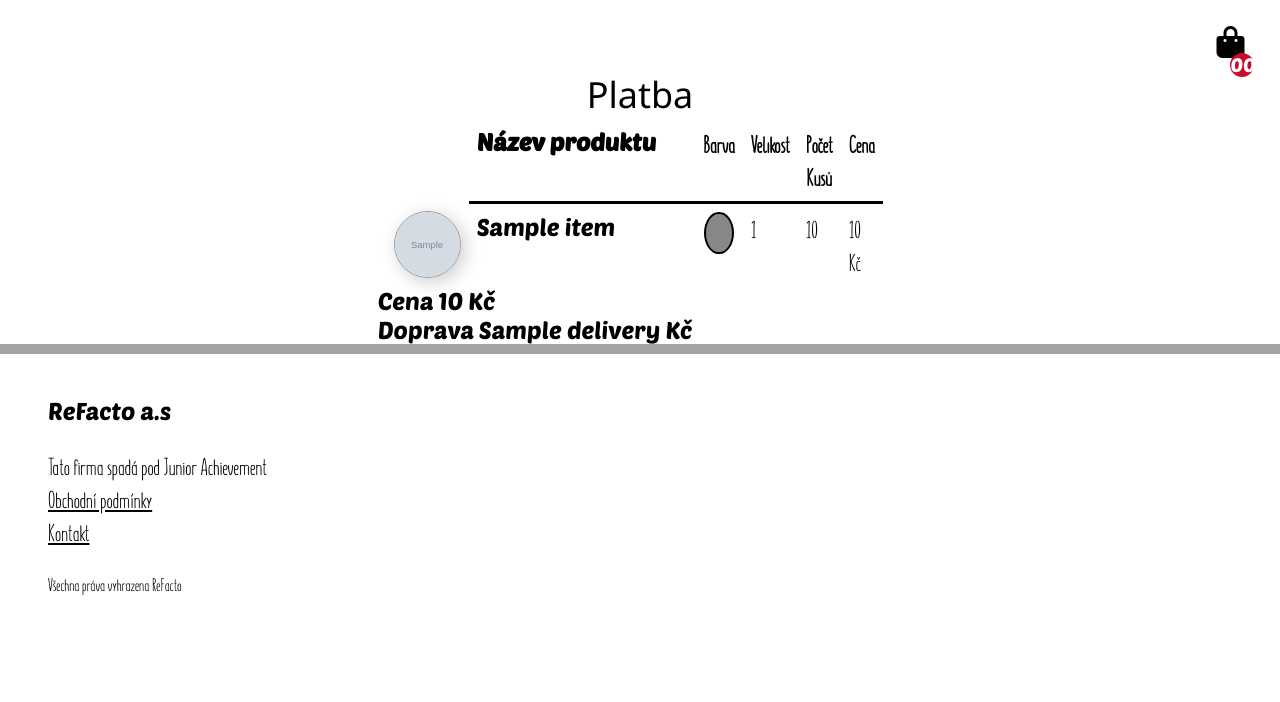
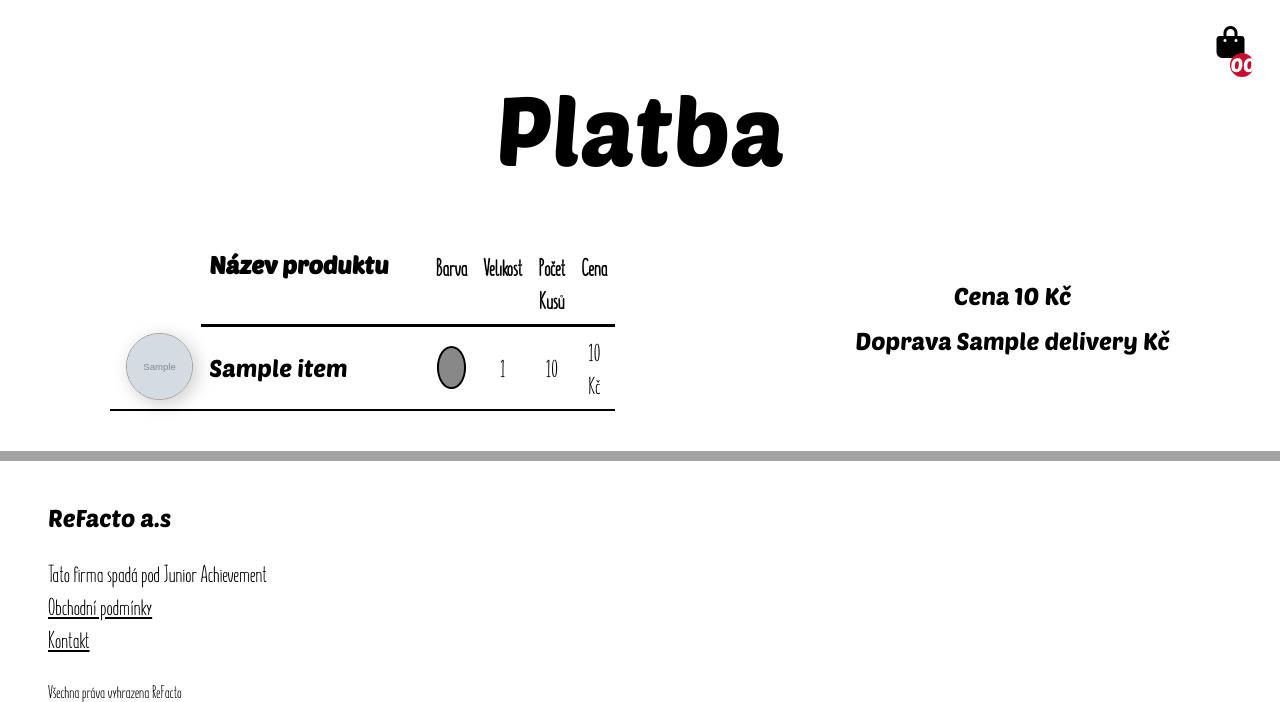
Before and after one commit to Rtizie/refacto-eshop, a Flask app: template app/templates/payment.html in a window 1280 px wide. Shown: the part 58-760 px from the top of the page. Before the commit the page ends 653 px from the top, so only its background shows below. Run offline with Flask 2, Linux system fonts and the light colour scheme; the template is opened without the code that fills it: most values are stand-ins (such as "Sample title", 1, 10 or a date in 2020); grey boxes marked "Sample" are stand-in pictures; some libraries are stand-ins or nearby versions.

Commit message:
Complete Payment

```diff
--- a/app/main.py
+++ b/app/main.py
@@ -1,5 +1,5 @@
 from datetime import timedelta
-import re
+from email.mime.text import MIMEText
 from flask import Flask,render_template,request,session
 from flask.helpers import url_for
 from werkzeug.exceptions import abort
@@ -7,7 +7,6 @@ from flask_sqlalchemy import SQLAlchemy
 import logging
 import sass
 from werkzeug.utils import redirect
-from flask_jsglue import JSGlue
 import smtplib
 
 app = Flask(__name__)
@@ -19,8 +18,6 @@ app.config['SECRET_KEY'] = b'\xc36@\xa8\x80\x0bWO\x04\xb7\xdc\xc8\xdd3\xa4\xa2\x
 app.config['PERMANENT_SESSION_LIFETIME'] = timedelta(days=7)
 logging.getLogger('werkzeug').setLevel('ERROR')
 db = SQLAlchemy(app)
-
-jsglue = JSGlue(app)
 class Shirt(db.Model):
 		id = db.Column(db.Integer, primary_key=True)
 		image = db.Column(db.String(300),nullable=False)
@@ -88,18 +85,23 @@ def payment():
 	return render_template('payment.html',products=products,grand_total=grand_total,delivery=deliveryC,delivery_total=delivery_total,firstName=firstName,lastName=lastName,email=email,phone=phone,address=address,town=town,psc=psc,deliveryV=delivery,number_of_items_in_basket=len(session.get('cart')))
 
 
-@app.route('/kosik/checkout/platbaOK',methods=['GET','POST'])
+@app.route("/platbaOK")
 def paymentOK():
-	#firstName = request.form.get('firstName')
-	#lastName = request.form.get('lastName')
-	#town =  request.form.get('town')
-	#psc = request.form.get('psc')
-	#deliveryV = request.form.get('deliveryV')
-	#address = request.form.get('address')
-	#email = request.form.get('email')
-	#phone = request.form.get('phone')
+	return render_template('paymentOK.html')
 
-	print(request.get_json())
+@app.route('/kosik/checkout/data',methods=['GET','POST'])
+def data():
+	data = request.get_json()
+	firstName = MIMEText(data['firstName'],'utf-8')
+	lastName = MIMEText(data['lastName'],'utf-8')
+	town = MIMEText(data['town'],'utf-8')
+	psc = MIMEText(data['psc'],'utf-8')
+	delivery = MIMEText(data['delivery'],'utf-8')
+	email = MIMEText(data['email'],'utf-8')
+	phone = MIMEText(data['phone'],'utf-8')
+	products = session.get('cart')
+	payment = MIMEText(data['cost'],'utf-8')
+	address = MIMEText(data['address'],'utf-8')
 
 	gmail_user = 'tvojemamazeddy@gmail.com'
 	gmail_password = '1597538624Sasa'
@@ -107,8 +109,7 @@ def paymentOK():
 	sent_from = gmail_user
 	to = ['refacto-objednavky@email.cz']
 
-	#message = f"""{firstName},{lastName},{email}.{phone},{address},{town},{psc},{deliveryV}"""
-
+	message = f"""{firstName},{lastName},{email}.{phone},{address},{town},{psc},{delivery},{products},{payment}"""
 	try:
 		smtp_server = smtplib.SMTP_SSL('smtp.gmail.com', 465)
 		smtp_server.ehlo()
@@ -119,7 +120,6 @@ def paymentOK():
 	except smtplib.SMTPException as e:
 		print (e)
 		print( "Error: unable to send email")
-	return render_template('paymentOK.html')
 
 @app.route("/cart_remove",methods=['GET','POST'])
 def cart_remove():
--- a/app/static/css/payment.css
+++ b/app/static/css/payment.css
@@ -39,12 +39,33 @@
     font-size: x-large; }
     .main .items table tr th:not(.nameCol) {
       text-align: center; }
-    .main .info h1 {
-      font-family: 'PoetsenOne';
-      margin-bottom: 2vh;
-      font-size: 6rem; }
-    .main .info h3 {
-      font-family: 'PoetsenOne'; }
+  .main .items table tr td {
+    vertical-align: middle;
+    border-bottom: 2px solid black; }
+    .main .items table tr td:not(.name) {
+      text-align: center; }
+    .main .items table tr td form input[type=submit] {
+      text-decoration: none;
+      border: none; }
+  .main h1 {
+    font-family: 'PoetsenOne';
+    margin-bottom: 2vh;
+    font-size: 6rem; }
+  .main .data {
+    width: 100%;
+    display: flex;
+    justify-content: space-around;
+    flex-direction: row; }
+    .main .data * {
+      margin: auto; }
+    .main .data .info {
+      margin-top: 10vh;
+      margin-bottom: 10vh; }
+      .main .data .info * {
+        text-align: center; }
+      .main .data .info h3 {
+        font-family: 'PoetsenOne';
+        margin-bottom: 2vh; }
   .main #paypal-button-container {
     z-index: 0;
     width: 90%;
--- a/app/templates/payment.html
+++ b/app/templates/payment.html
@@ -56,18 +56,26 @@ block head %}
                 }]
             });
         },
-        onApprove: async function (data, actions) {
+        onApprove: function (data, actions) {
             return actions.order.capture().then(function (details) {
-                alert('success!');
-                fetch('/kosik/checkout/platbaOK', {
+                fetch('/kosik/checkout/data', {
                     method: 'post',
                     headers: {
                         'content-type': 'application/json'
                     },
                     body: JSON.stringify({
-                        orderID: data.orderID,
+                        'firstName': '{{ firstName }}',
+						'lastName': '{{ lastName }}',
+						'address': '{{ address }}',
+						'town': '{{ town }}',
+						'psc': '{{ psc }}',
+						'cost': '{{ delivery_total }}',
+						'delivery': '{{ deliveryV }}',
+						'phone': '{{ phone }}',
+						'email': '{{ email }}',
                     })
                 });
+				window.location.href="/platbaOK"
             });
         }
     }).render('#paypal-button-container');
--- a/requirements.txt
+++ b/requirements.txt
@@ -4,4 +4,3 @@ libsass
 flask-sqlalchemy
 wtforms
 flask_wtf
-Flaks-JSGlue
```
Also changed, not shown: app/templates/paymentOK.html (+18 -0 lines).
